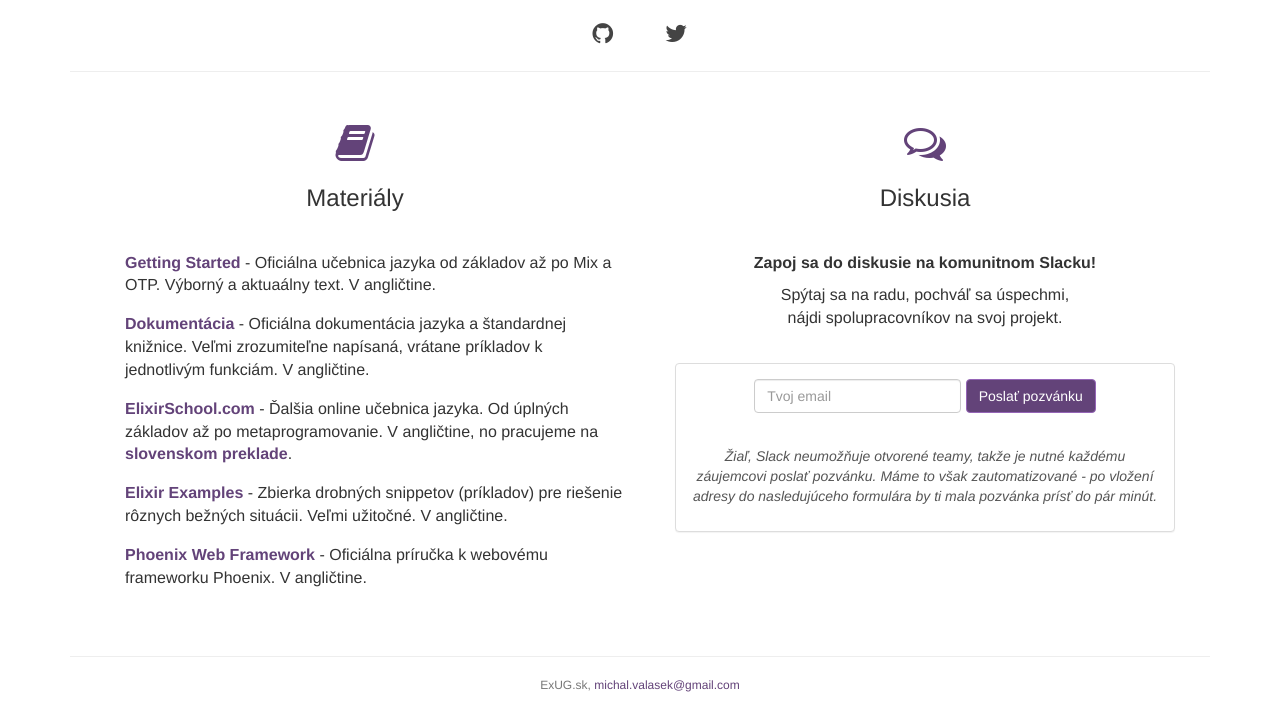
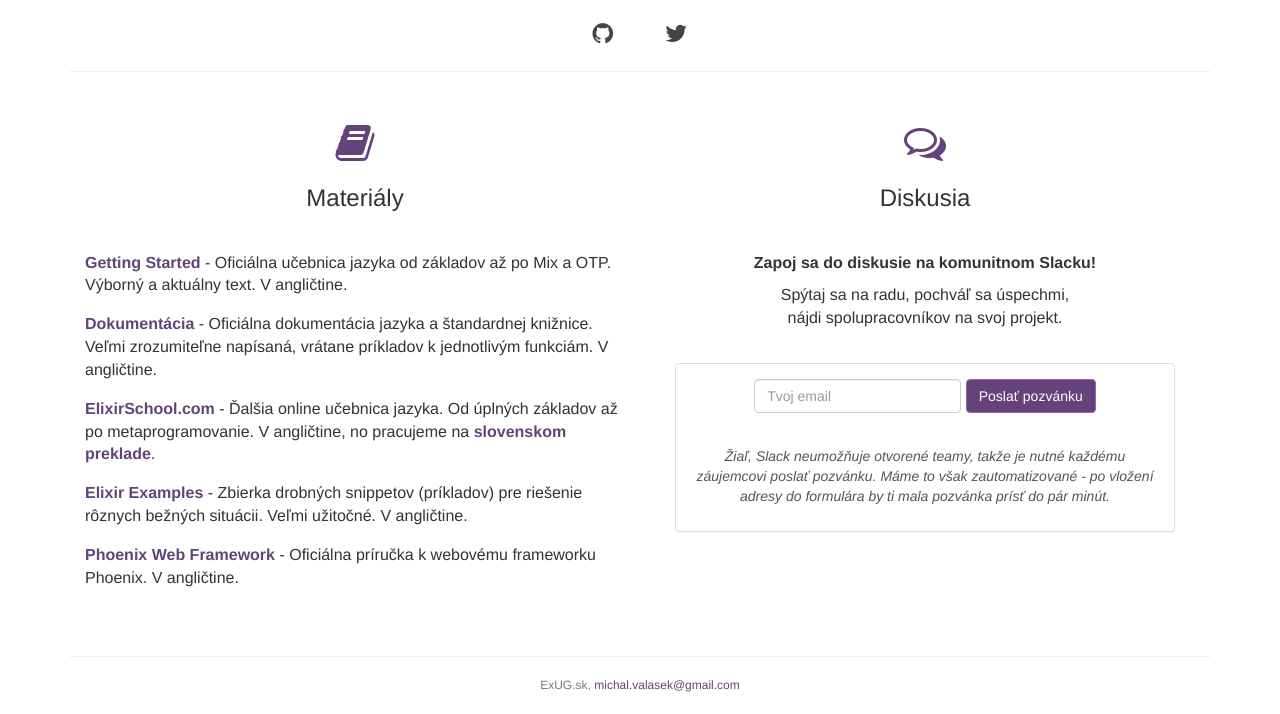
Before and after one commit to exug-sk/website, a plain HTML site: page index.html in a window 1280 px wide. Shown: the part 382-1096 px from the top of the page. Drawn offline with nearby package versions, Linux system fonts and the light colour scheme; a script that the page names is missing.

Commit message:
Fix typos and minor layout problems.

```diff
--- a/assets/stylesheets/styles.css
+++ b/assets/stylesheets/styles.css
@@ -39,7 +39,6 @@ ul.icons li a:hover {
   color: #634379;
 }
 
-
 .col-head {
   margin-bottom: 40px;
 }
@@ -62,6 +61,7 @@ ul#sources {
   list-style-type: none;
   text-align: left;
   padding-bottom: 30px;
+  padding-left: 0;
 }
 ul#sources li {
   margin-bottom: 1em;
--- a/index.html
+++ b/index.html
@@ -3,11 +3,11 @@
 <head>
   <link href="https://maxcdn.bootstrapcdn.com/bootstrap/3.3.6/css/bootstrap.min.css" rel="stylesheet" type="text/css" />
   <link href="//netdna.bootstrapcdn.com/font-awesome/4.0.3/css/font-awesome.min.css" rel="stylesheet" type="text/css" />
-  <link rel="stylesheet" href="/assets/stylesheets/styles.css">
+  <link rel="stylesheet" href="assets/stylesheets/styles.css" />
 
   <meta charset="utf-8">
   <meta name="viewport" content="width=device-width">
-  <meta name="description" content="Slovensk8 komunita pou69vate+lov jazyka Elixir.">
+  <meta name="description" content="Slovenská komunita používateľov jazyka Elixir.">
   <title>ExUG.sk</title>
 </head>
 <body>
@@ -33,7 +33,7 @@
         </div>
         <ul id="sources">
           <li>
-            <a href="http://elixir-lang.org/getting-started/introduction.html" title="Getting Started">Getting Started</a> - Oficiálna učebnica jazyka od základov až po Mix a OTP. Výborný a aktuaálny text. V angličtine.
+            <a href="http://elixir-lang.org/getting-started/introduction.html" title="Getting Started">Getting Started</a> - Oficiálna učebnica jazyka od základov až po Mix a OTP. Výborný a aktuálny text. V angličtine.
           </li>
           <li><a href="http://elixir-lang.org/docs/stable/elixir/Kernel.html" title="">Dokumentácia</a> - Oficiálna dokumentácia jazyka a štandardnej knižnice. Veľmi zrozumiteľne napísaná, vrátane príkladov k jednotlivým funkciám. V angličtine.</li>
           <li><a href="http://elixirschool.com" title="Elixir School">ElixirSchool.com</a> - Ďalšia online učebnica jazyka. Od úplných základov až po metaprogramovanie. V angličtine, no pracujeme na <a href="https://github.com/exug-sk/elixir-school" title="Slovenská mutácia ElixirSchool.com">slovenskom preklade</a>.</li>
@@ -66,7 +66,7 @@
               </div>
             </form>
             <br>
-            <p class="invite-form-info">Žiaľ, Slack neumožňuje otvorené teamy, takže je nutné každému záujemcovi poslať pozvánku. Máme to však zautomatizované - po vložení adresy do nasledujúceho formulára by ti mala pozvánka prísť do pár minút.</p>
+            <p class="invite-form-info">Žiaľ, Slack neumožňuje otvorené teamy, takže je nutné každému záujemcovi poslať pozvánku. Máme to však zautomatizované - po vložení adresy do formulára by ti mala pozvánka prísť do pár minút.</p>
           </div>
         </div>
       </div>
```
